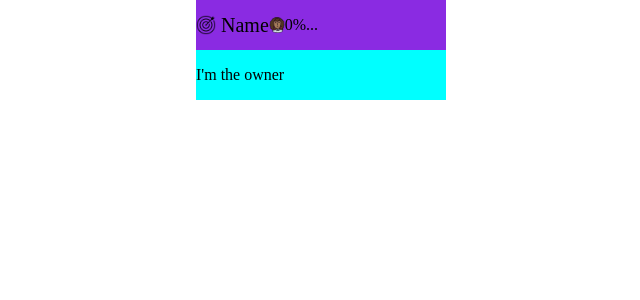
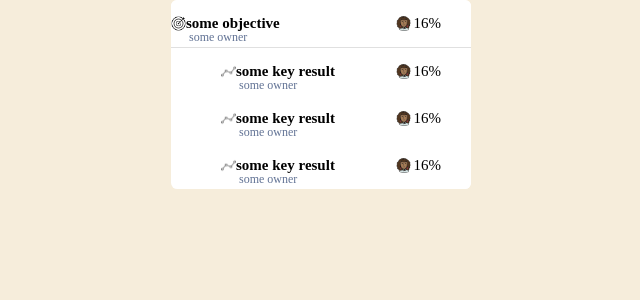
Before and after one commit to KhFendri/okrComponents, an Angular app: page / in a window 1280 px wide. Shown: the top 300 px of the page, without its empty margins (319-959 px from the left). Built offline with nearby package versions, Linux system fonts and the light colour scheme.

Commit message:
complete okr struct

```diff
--- a/src/app/appassets/dropdown-toggler/dropdown-toggler.component.css
+++ b/src/app/appassets/dropdown-toggler/dropdown-toggler.component.css
@@ -0,0 +1,4 @@
+div{
+  position: absolute;
+  bottom: ;
+}
--- a/src/app/appassets/dropdown-toggler/dropdown-toggler.component.html
+++ b/src/app/appassets/dropdown-toggler/dropdown-toggler.component.html
@@ -1 +1 @@
-<p>...</p>
+<div>...</div>
--- a/src/app/okr/keyresult/keyresult.component.css
+++ b/src/app/okr/keyresult/keyresult.component.css
@@ -0,0 +1,53 @@
+::ng-deep :root {
+    --br: 0.4em;
+  }
+
+  #keyresult {
+    position: relative;
+    display: flex;
+    align-items: center;
+    background-color: white;
+    border-radius: var(--br);
+
+    font-size: 15px;
+  max-height: 50px;
+    width: 250px;
+  }
+
+  h3,
+  p {
+    font-size: 1em;
+    /* padding: 0%;
+    margin: 0%; */
+  }
+  #owner{
+    position: absolute;
+    font-size: 0.8em;
+    top: 1.5em;
+    left: 1.5em;
+    color: #617294;
+  }
+
+  .icone {
+    height: 1em;
+    width: 1em;
+  }
+
+  .kr_progress {
+    position: absolute;
+    right: 2em;
+  }
+
+  #avatar{
+    position: absolute;
+    right: 4em;
+  }
+
+  button{
+    position: absolute;
+    right: 0.5em;
+
+  }
+  mat-icon{
+    width: 4px;
+  }
--- a/src/app/okr/keyresult/keyresult.component.html
+++ b/src/app/okr/keyresult/keyresult.component.html
@@ -1 +1,13 @@
-<p>keyresult works!</p>
+
+<link href="https://fonts.googleapis.com/icon?family=Material+Icons" rel="stylesheet">
+
+<div id="keyresult">
+  <img class="icone" src="../../../assets/Images/icons8-line-chart-64.png" />
+  <h3 id="kr_title">some key result</h3>
+  <img class="icone" id="avatar" src="../../../assets/Images/icons8-user-female-skin-type-5-96.png" />
+  <p class="kr_progress">16<span id="obj_progress">%</span></p>
+  <p id="owner">some owner</p>
+  <button mat-icon-button>
+    <mat-icon>more_vert</mat-icon>
+  </button>
+</div>
--- a/src/app/okr/objective/objective.component.css
+++ b/src/app/okr/objective/objective.component.css
@@ -1,10 +1,62 @@
-#obj{
+::ng-deep :root {
+  --br: 0.4em;
+}
+
+#objective {
+  position: relative;
+  display: flex;
+  align-items: center;
+  background-color: white;
+  border-radius: var(--br);
+
+  font-size: 15px;
+
+  width: 300px;
+}
+
+h3,
+p {
+  font-size: 1em;
+}
+#owner{
+  position: absolute;
+  font-size: 0.8em;
+  top: 1.5em;
+  left: 1.5em;
+  color: #617294;
+}
+
+.icone {
+  height: 1em;
+  width: 1em;
+}
+
+.obj_progress {
+  position: absolute;
+  right: 2em;
+}
+
+#avatar{
+  position: absolute;
+  right: 4em;
+}
+
+button{
+  position: absolute;
+  right: 0.5em;
+
+}
+mat-icon{
+  width: 4px;
+}
+
+/* #obj{
   display: flex;
   flex-direction: column;
   background-color: aqua;
   width:250px;
   max-width:250px;
-  height: 100px;
+  height: 12px;
 
 }
 
@@ -30,7 +82,7 @@ padding: 0px;
   align-items: center;
   font-size: 20px;
   line-height: 1;
-  align-items: flex-end;
+
 }
 .icone {
   height: 1em;
@@ -53,4 +105,4 @@ app-dropdown-toggler{
   padding: 0px;
   border: 0px;
   margin: 0px;
-}
+}  */
--- a/src/app/okr/objective/objective.component.html
+++ b/src/app/okr/objective/objective.component.html
@@ -1,4 +1,4 @@
-<div id="obj">
+<!-- <div id="obj">
   <div id="l1">
     <div class="icone-title-wrapper">
       <img class="icone" src="../../../assets/Images/icons8-goal-100.png" />
@@ -17,10 +17,19 @@
     </div>
     <app-dropdown-toggler> </app-dropdown-toggler>
   </div>
-  <!-- <div id="l2"> -->
+  <div id="l2">
     <p id="objOwnerName">I'm the owner</p>
-  <!-- </div> -->
+  </div>
+</div> -->
+<link href="https://fonts.googleapis.com/icon?family=Material+Icons" rel="stylesheet">
+
+<div id="objective">
+  <img class="icone" src="../../../assets/Images/icons8-goal-100.png" />
+  <h3 id="obj_title">some objective</h3>
+  <img class="icone" id="avatar" src="../../../assets/Images/icons8-user-female-skin-type-5-96.png" />
+  <p class="obj_progress">16<span id="obj_progress">%</span></p>
+  <p id="owner">some owner</p>
+  <button mat-icon-button>
+    <mat-icon>more_vert</mat-icon>
+  </button>
 </div>
-
-
-<!-- <p id="test">test</p> -->
--- a/src/app/okr/okr.component.css
+++ b/src/app/okr/okr.component.css
@@ -0,0 +1,15 @@
+#okr{
+    position: relative;
+    background-color: white;
+    border-radius: var(--br);
+    width: 300px;
+    display: flex;
+    flex-direction :column;
+
+}
+
+
+app-keyresult{
+    margin-left: auto;
+    right: 0em;
+}
--- a/src/app/okr/okr.component.html
+++ b/src/app/okr/okr.component.html
@@ -1 +1,7 @@
-<app-objective></app-objective>
+<div id="okr">
+    <app-objective></app-objective>
+    <mat-divider></mat-divider>
+    <app-keyresult></app-keyresult>
+    <app-keyresult></app-keyresult>
+    <app-keyresult></app-keyresult>
+</div>
--- a/src/styles.css
+++ b/src/styles.css
@@ -5,4 +5,6 @@ html,
 body {
   height: 100% !important;
   margin: 0%;
+  background-color: #f6eddb;
+;
 }
```
Also changed, not shown: src/app/app.module.ts (+6 -2 lines).
